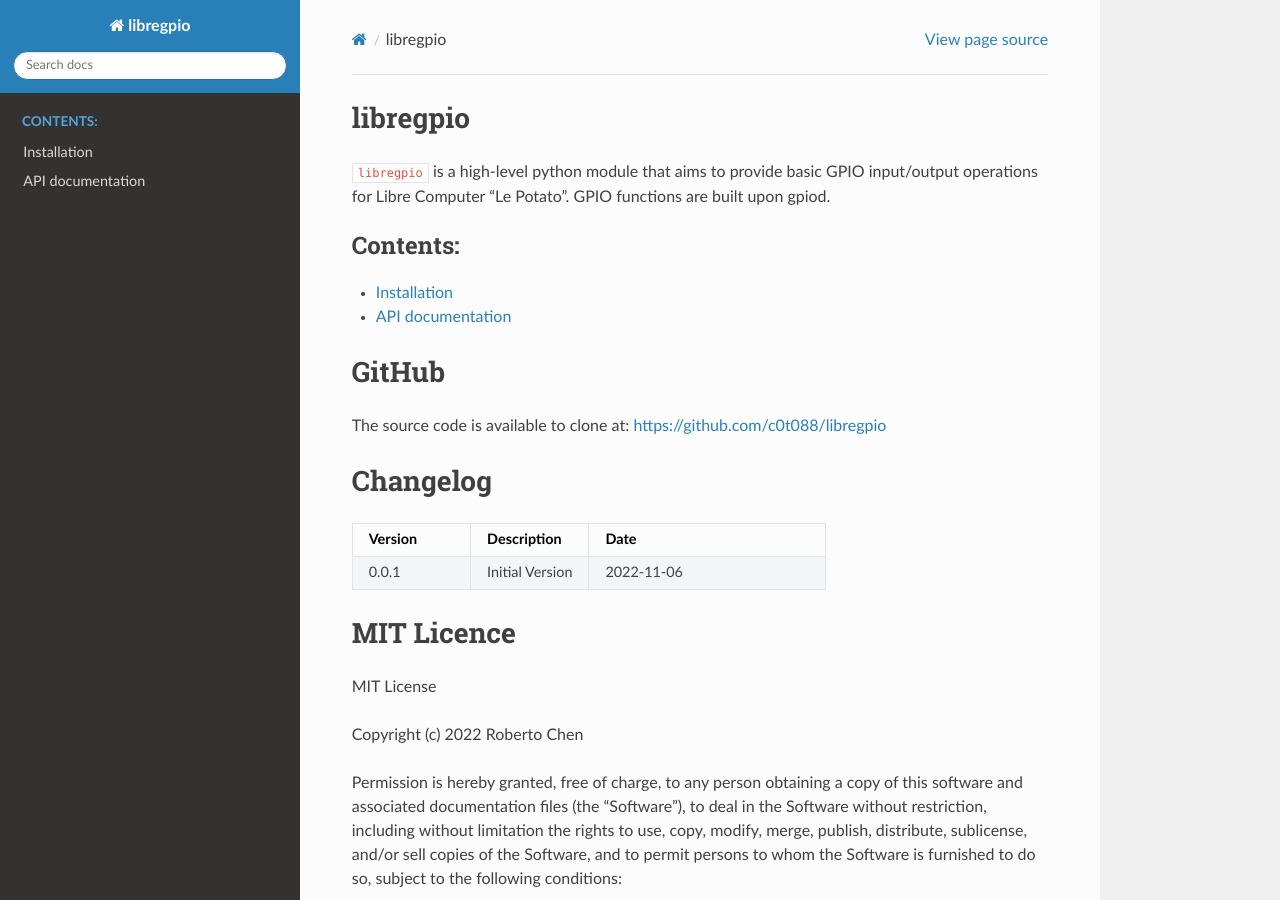
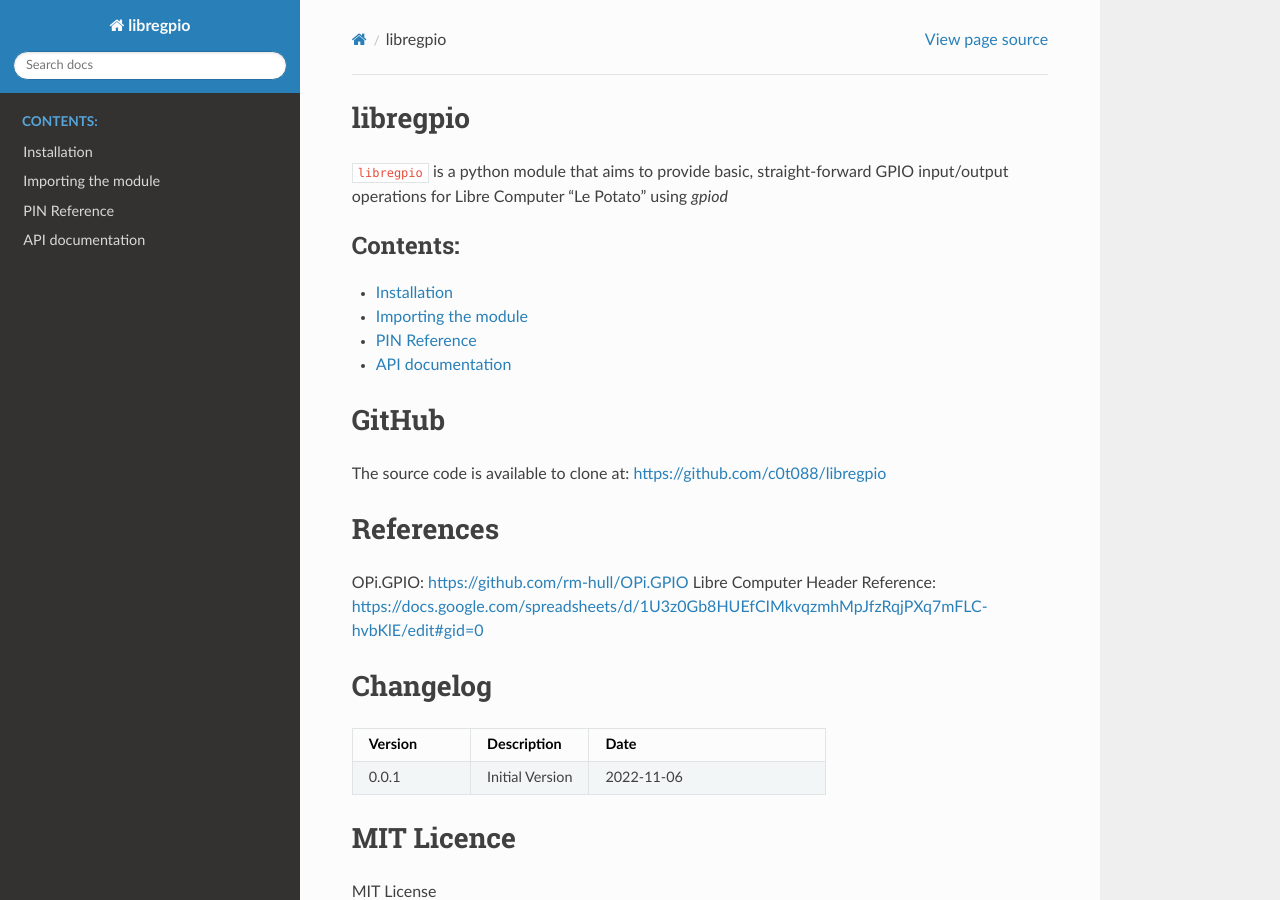
Before and after one commit to c0t088/libregpio, a Sphinx documentation site: the page built from docs/source/index.rst, in a window 1280 px wide and 900 px high. Built offline with Sphinx 7.4.7 and the Read the Docs theme 2.0.0, drawn with Linux system fonts in a browser that asks for light colours.

```diff
--- a/docs/source/index.rst
+++ b/docs/source/index.rst
@@ -6,7 +6,7 @@
 libregpio
 =====================================
 
-``libregpio`` is a high-level python module that aims to provide basic GPIO input/output operations for Libre Computer "Le Potato". GPIO functions are built upon gpiod.
+``libregpio`` is a python module that aims to provide basic, straight-forward GPIO input/output operations for Libre Computer "Le Potato" using `gpiod`
 
 .. toctree::
    :maxdepth: 1
@@ -18,6 +18,12 @@
 GitHub
 ======
 The source code is available to clone at: https://github.com/c0t088/libregpio
+
+References
+==========
+
+OPi.GPIO: https://github.com/rm-hull/OPi.GPIO
+Libre Computer Header Reference: https://docs.google.com/spreadsheets/d/1U3z0Gb8HUEfCIMkvqzmhMpJfzRqjPXq7mFLC-hvbKlE/edit#gid=0
 
 Changelog
 =========
```
Also changed, not shown: README.md (+1 -1 lines), docs/source/libregpio.rst (+23 -0 lines), 13 other files.
